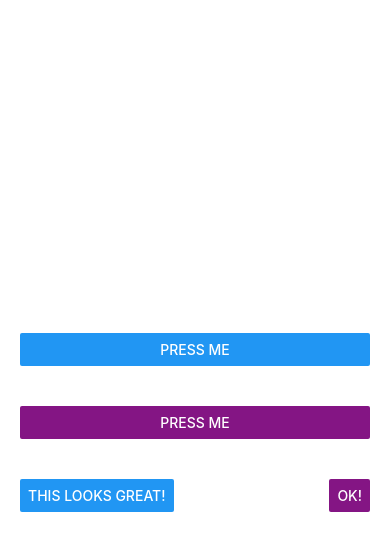
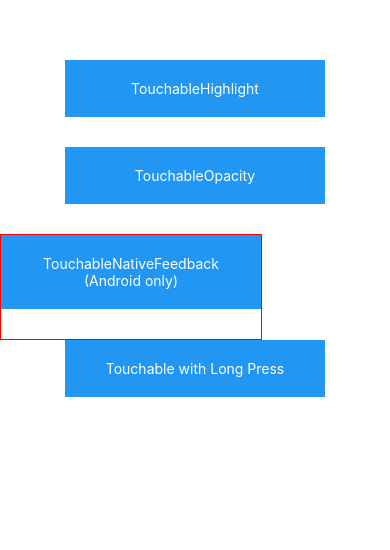
Before and after one commit to Tetsumote/react_native, a React Native app: screen / in a window 390 px wide. Shown: the top 550 px of the page. Built offline with nearby package versions, Linux system fonts and the light colour scheme.

Commit message:
add touch_2

```diff
--- a/App.js
+++ b/App.js
@@ -1,41 +1,47 @@
 import React, { Component } from 'react';
-import { Button, StyleSheet, View } from 'react-native';
+import { Platform, Text, TouchableHighlight,
+  TouchableOpacity,TouchableNativeFeedback,
+  TouchableWithoutFeedback,
+  Button, StyleSheet, View } from 'react-native';
 
 
 
 
-export default class ButtonBasics extends Component {
+export default class Touchables extends Component {
   _onPressButton(){
     alert('You tapped the button!')
+  }
+  _onLongPressButton(){
+    alert('You long-pressed the button!')
   }
   render(){
 
     return (
       <View style={styles.container}>
-        <View style={styles.buttonContainer}>
-          <Button
-          onPress={this._onPressButton}
-          title="Press Me"
-          />
-        </View>
-        <View style={styles.buttonContainer}>
-          <Button
-          onPress={this._onPressButton}
-          title="Press Me"
-          color="#841584"
-          />
-        </View>
-        <View style={styles.alternativeLayoutButtonContainer}>
-          <Button
-          onPress={this._onPressButton}
-          title="This looks great!"
-          />
-          <Button
-          onPress={this._onPressButton}
-          title="OK!"
-          color="#841584"
-          />
-        </View>
+        <TouchableHighlight onPress={this._onPressButton} underlayColor="white">
+          <View style={styles.button}>
+            <Text style={styles.buttonText}>TouchableHighlight</Text>
+          </View>
+        </TouchableHighlight>
+        <TouchableOpacity onPress={this._onPressButton}>
+          <View style={styles.button}>
+            <Text style={styles.buttonText}>TouchableOpacity</Text>
+          </View>
+        </TouchableOpacity>
+        <TouchableNativeFeedback
+        onPress={this._onPressButton}
+        background={Platform.OS === 'android' ?
+        TouchableNativeFeedback.SelectableBackground() : ''
+        }>
+          <View style={styles.button}>
+            <Text style={styles.buttonText}>TouchableNativeFeedback {Platform.OS !== 'android' ? '(Android only)' : ''}</Text>
+          </View>
+        </TouchableNativeFeedback>
+        <TouchableHighlight onPress={this._onPressButton} onLongPress={this._onLongPressButton} underlayColor="white">
+          <View style={styles.button}>
+            <Text style={styles.buttonText}>Touchable with Long Press</Text>
+          </View>
+        </TouchableHighlight>
       </View>
     );
   }
@@ -43,15 +49,18 @@
 
 const styles = StyleSheet.create({
   container: {
-    flex: 1,
-    justifyContent: 'center',
+    paddingTop:60,
+    alignItems: 'center',
   },
-  buttonContainer:{
-    margin:20
+  button:{
+    marginBottom:30,
+    width:260,
+    alignItems:'center',
+    backgroundColor:'#2196F3'
   },
-  alternativeLayoutButtonContainer:{
-    margin:20,
-    flexDirection:'row',
-    justifyContent:'space-between'
+  buttonText:{
+    textAlign:'center',
+    padding:20,
+    color:'white'
   }
 });
```
